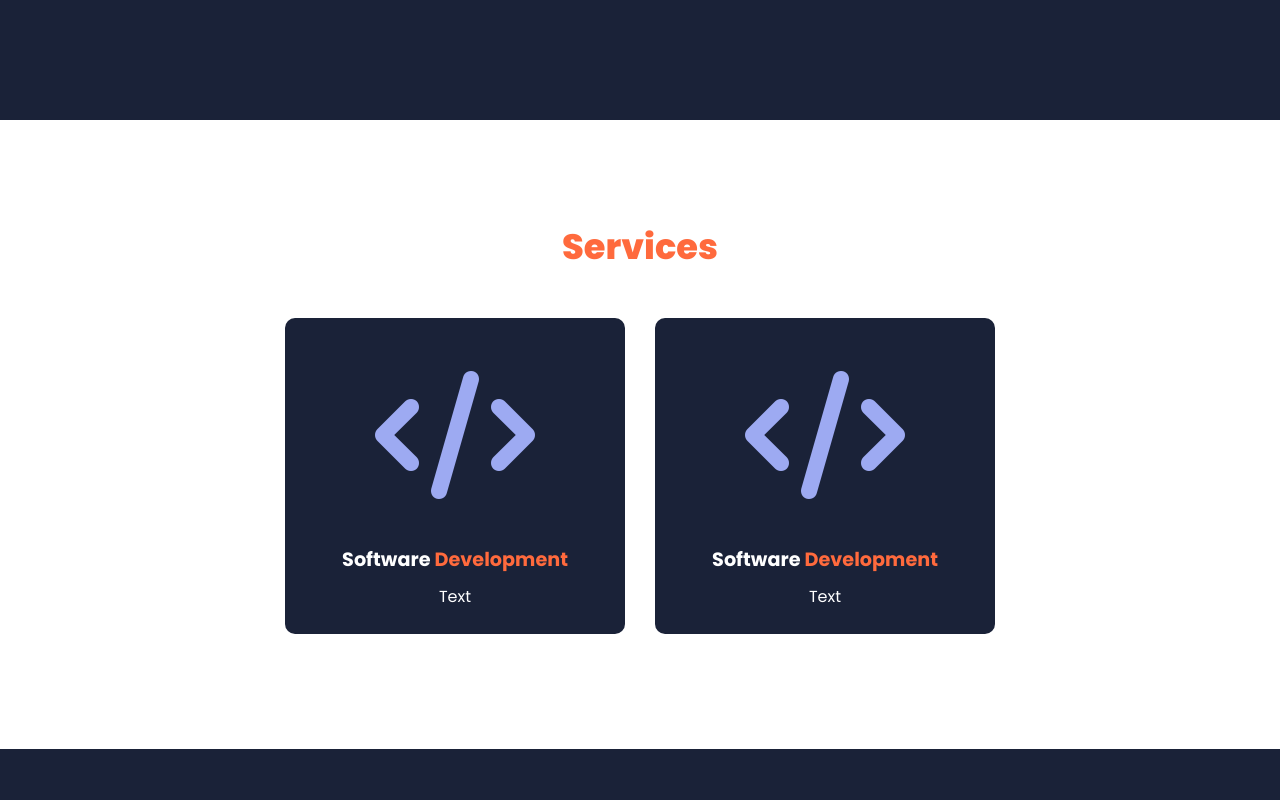
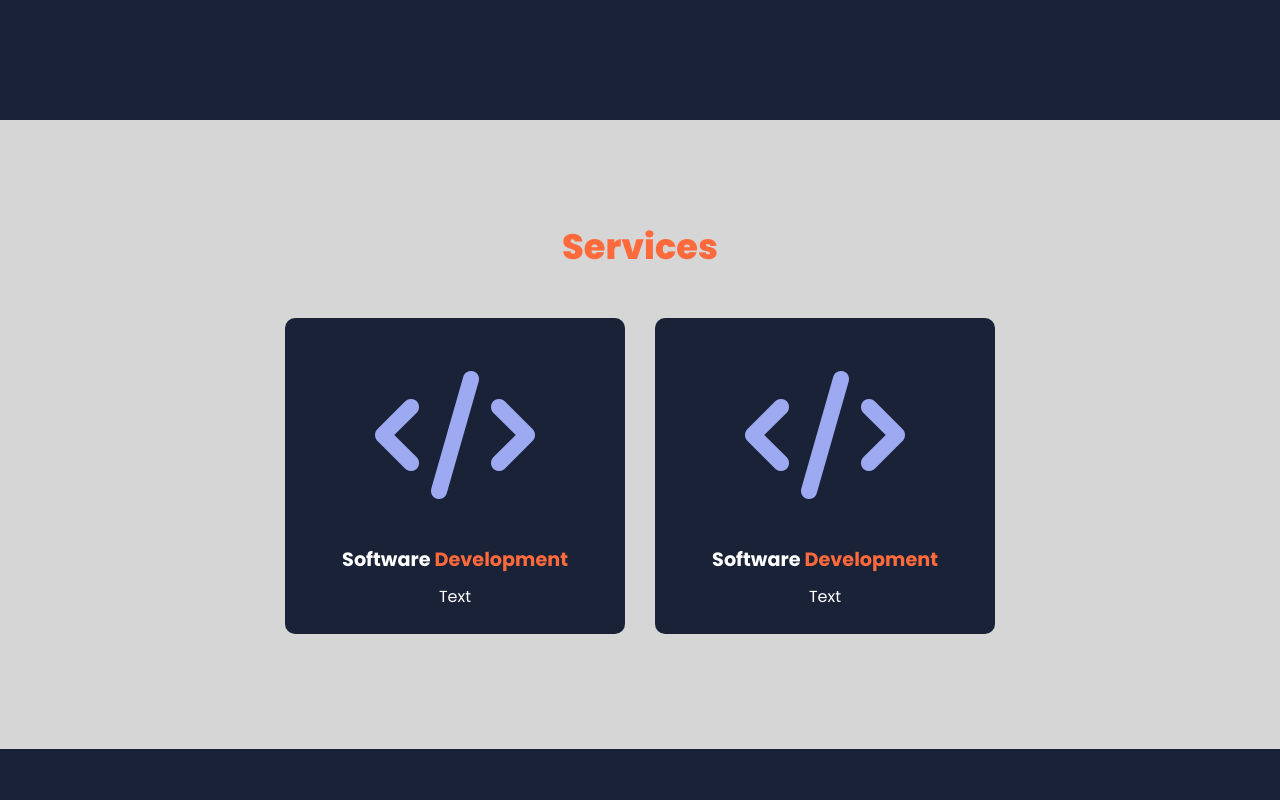
Before and after one commit to ziaddiaa01/Personal_Portfolio, a plain HTML site: page index.html in a window 1280 px wide. Shown: the part 680-1480 px from the top of the page. Drawn offline with Linux system fonts and the light colour scheme; a web font is replaced by a local one.

Commit message:
Update style.css

```diff
--- a/css/style.css
+++ b/css/style.css
@@ -99,8 +99,8 @@ section{
     font-size: 1.7em;
     padding-right: 30px;
 }
-section#service.cards{
-    background-color: white;
+.cards{
+    background-color: rgb(214, 214, 214);
 }
 .title{
     display:flex;
```
